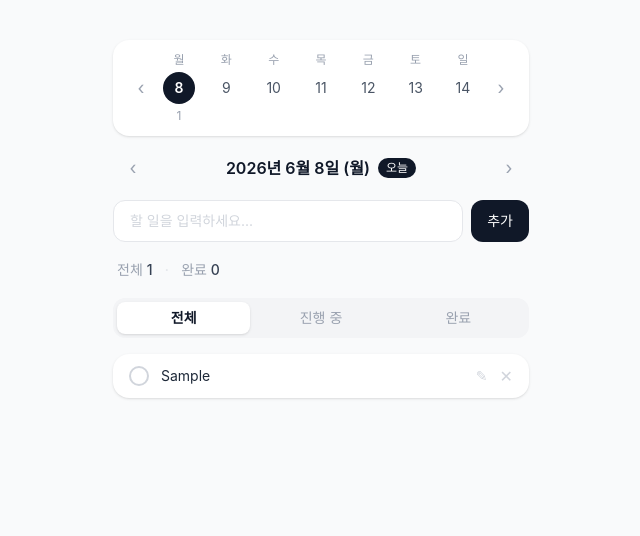
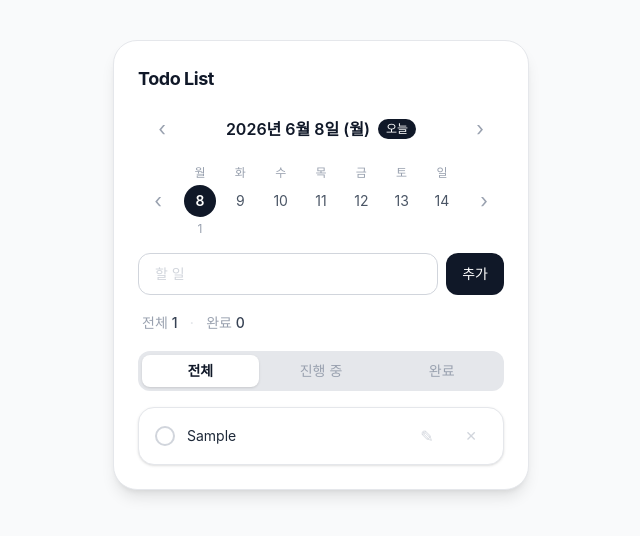
Before and after one commit to jin2214/kakao-assignment-1, a React (Vite) app in the folder assignment-2/: page / in a window 1280 px wide. Both pictures are taken after typing "Sample" into the empty fields and a click on the button "추가". Shown: the top 536 px of the page, without its empty margins (319-959 px from the left). Built offline with nearby package versions, Linux system fonts and the light colour scheme.

Commit message:
버튼 크기, 컴포넌트 순서 등 UI 수정 추가

```diff
--- a/assignment-2/src/App.jsx
+++ b/assignment-2/src/App.jsx
@@ -96,7 +96,10 @@ function App() {
 
   return (
     <div className="min-h-screen bg-gray-50">
-    <div className="max-w-md mx-auto py-10 px-4 flex flex-col gap-4">
+    <div className="max-w-md mx-auto py-10 px-4">
+    <div className="bg-white rounded-3xl shadow-lg border border-gray-200 px-6 py-6 flex flex-col gap-4">
+      <h1 className="text-lg font-bold text-gray-900 tracking-tight">Todo List</h1>
+      <DateNav currentDate={currentDate} onPrev={handlePrevDate} onNext={handleNextDate} />
       <WeekView
         weekStart={weekStart}
         currentDate={currentDate}
@@ -105,7 +108,6 @@ function App() {
         onPrevWeek={handlePrevWeek}
         onNextWeek={handleNextWeek}
       />
-      <DateNav currentDate={currentDate} onPrev={handlePrevDate} onNext={handleNextDate} />
       <TodoInput onAdd={handleAdd} />
       <Stats dayTodos={dayTodos} />
       <FilterTabs currentFilter={currentFilter} onFilterChange={handleFilterChange} />
@@ -118,6 +120,7 @@ function App() {
       />
     </div>
     </div>
+    </div>
   )
 }
 
--- a/assignment-2/src/components/DateNav.jsx
+++ b/assignment-2/src/components/DateNav.jsx
@@ -7,7 +7,7 @@ export default function DateNav({ currentDate, onPrev, onNext }) {
     <div className="flex items-center justify-between px-1">
       <button
         onClick={onPrev}
-        className="w-8 h-8 flex items-center justify-center rounded-full text-gray-400 hover:bg-gray-200 hover:text-gray-700 transition-colors text-lg"
+        className="w-10 h-10 flex items-center justify-center rounded-full text-gray-400 hover:bg-gray-200 hover:text-gray-700 transition-colors text-xl"
         aria-label="이전 날짜"
       >
         ‹
@@ -24,7 +24,7 @@ export default function DateNav({ currentDate, onPrev, onNext }) {
       </div>
       <button
         onClick={onNext}
-        className="w-8 h-8 flex items-center justify-center rounded-full text-gray-400 hover:bg-gray-200 hover:text-gray-700 transition-colors text-lg"
+        className="w-10 h-10 flex items-center justify-center rounded-full text-gray-400 hover:bg-gray-200 hover:text-gray-700 transition-colors text-xl"
         aria-label="다음 날짜"
       >
         ›
--- a/assignment-2/src/components/FilterTabs.jsx
+++ b/assignment-2/src/components/FilterTabs.jsx
@@ -6,7 +6,7 @@ const TABS = [
 
 export default function FilterTabs({ currentFilter, onFilterChange }) {
   return (
-    <div className="flex gap-1 bg-gray-100 rounded-xl p-1">
+    <div className="flex gap-1 bg-gray-200 rounded-xl p-1">
       {TABS.map(tab => (
         <button
           key={tab.value}
--- a/assignment-2/src/components/TodoInput.jsx
+++ b/assignment-2/src/components/TodoInput.jsx
@@ -26,7 +26,7 @@ export default function TodoInput({ onAdd }) {
           type="text"
           value={text}
           maxLength={100}
-          placeholder="할 일을 입력하세요..."
+          placeholder="할 일"
           onChange={(e) => {
             setText(e.target.value)
             setError(false)
@@ -35,7 +35,7 @@ export default function TodoInput({ onAdd }) {
           className={`flex-1 px-4 py-2.5 text-sm rounded-xl border bg-white outline-none transition-colors placeholder:text-gray-300 text-gray-900
             ${error
               ? 'border-gray-400 focus:border-gray-600'
-              : 'border-gray-200 focus:border-gray-400'
+              : 'border-gray-300 focus:border-gray-500'
             }`}
         />
         <button
--- a/assignment-2/src/components/TodoItem.jsx
+++ b/assignment-2/src/components/TodoItem.jsx
@@ -29,7 +29,7 @@ export default function TodoItem({ todo, onToggle, onDelete, onSaveEdit }) {
 
   if (isEditing) {
     return (
-      <li className="flex items-center gap-3 px-4 py-3 bg-white rounded-2xl shadow-sm">
+      <li className="flex items-center gap-3 px-4 py-3 bg-white rounded-2xl border border-gray-200 shadow-sm">
         {/* onBlur로 빈 공간 클릭 시 취소 구현.
             취소 버튼 클릭 시 blur+click으로 handleCancel이 2회 호출되는 부작용 있음.
             현재는 무해하나 handleCancel에 side effect 추가 시
@@ -40,7 +40,7 @@ export default function TodoItem({ todo, onToggle, onDelete, onSaveEdit }) {
           onChange={e => setEditText(e.target.value)}
           onKeyDown={handleKeyDown}
           onBlur={handleCancel}
-          className="flex-1 text-sm text-gray-900 border-b border-gray-300 outline-none px-1 pb-0.5 bg-transparent"
+          className="flex-1 text-sm text-gray-900 border-b border-gray-400 outline-none px-1 pb-0.5 bg-transparent"
         />
         <button
           onMouseDown={e => e.preventDefault()}
@@ -60,7 +60,7 @@ export default function TodoItem({ todo, onToggle, onDelete, onSaveEdit }) {
   }
 
   return (
-    <li className="flex items-center gap-3 px-4 py-3 bg-white rounded-2xl shadow-sm">
+    <li className="flex items-center gap-3 px-4 py-3 bg-white rounded-2xl border border-gray-200 shadow-sm">
       <button
         onClick={() => onToggle(todo.id)}
         className={`w-5 h-5 rounded-full border-2 flex-shrink-0 flex items-center justify-center transition-colors ${
@@ -81,14 +81,14 @@ export default function TodoItem({ todo, onToggle, onDelete, onSaveEdit }) {
       </span>
       <button
         onClick={handleEditStart}
-        className="text-gray-300 hover:text-gray-600 transition-colors text-sm"
+        className="w-8 h-8 flex items-center justify-center rounded-lg text-gray-300 hover:text-gray-600 hover:bg-gray-100 transition-colors text-base"
         aria-label="수정"
       >
         ✎
       </button>
       <button
         onClick={() => onDelete(todo.id)}
-        className="text-gray-300 hover:text-gray-600 transition-colors text-base leading-none"
+        className="w-8 h-8 flex items-center justify-center rounded-lg text-gray-300 hover:text-gray-600 hover:bg-gray-100 transition-colors text-sm"
         aria-label="삭제"
       >
         ✕
--- a/assignment-2/src/components/WeekView.jsx
+++ b/assignment-2/src/components/WeekView.jsx
@@ -14,11 +14,11 @@ export default function WeekView({ weekStart, currentDate, todos, onDayClick, on
   })
 
   return (
-    <div className="bg-white rounded-2xl shadow-sm px-3 py-3">
+    <div>
       <div className="flex items-center justify-between">
         <button
           onClick={onPrevWeek}
-          className="w-8 h-8 flex items-center justify-center rounded-full text-gray-400 hover:bg-gray-100 hover:text-gray-700 transition-colors text-lg"
+          className="w-10 h-10 flex items-center justify-center rounded-full text-gray-400 hover:bg-gray-100 hover:text-gray-700 transition-colors text-xl"
           aria-label="이전 주"
         >
           ‹
@@ -53,7 +53,7 @@ export default function WeekView({ weekStart, currentDate, todos, onDayClick, on
         </div>
         <button
           onClick={onNextWeek}
-          className="w-8 h-8 flex items-center justify-center rounded-full text-gray-400 hover:bg-gray-100 hover:text-gray-700 transition-colors text-lg"
+          className="w-10 h-10 flex items-center justify-center rounded-full text-gray-400 hover:bg-gray-100 hover:text-gray-700 transition-colors text-xl"
           aria-label="다음 주"
         >
           ›
```
